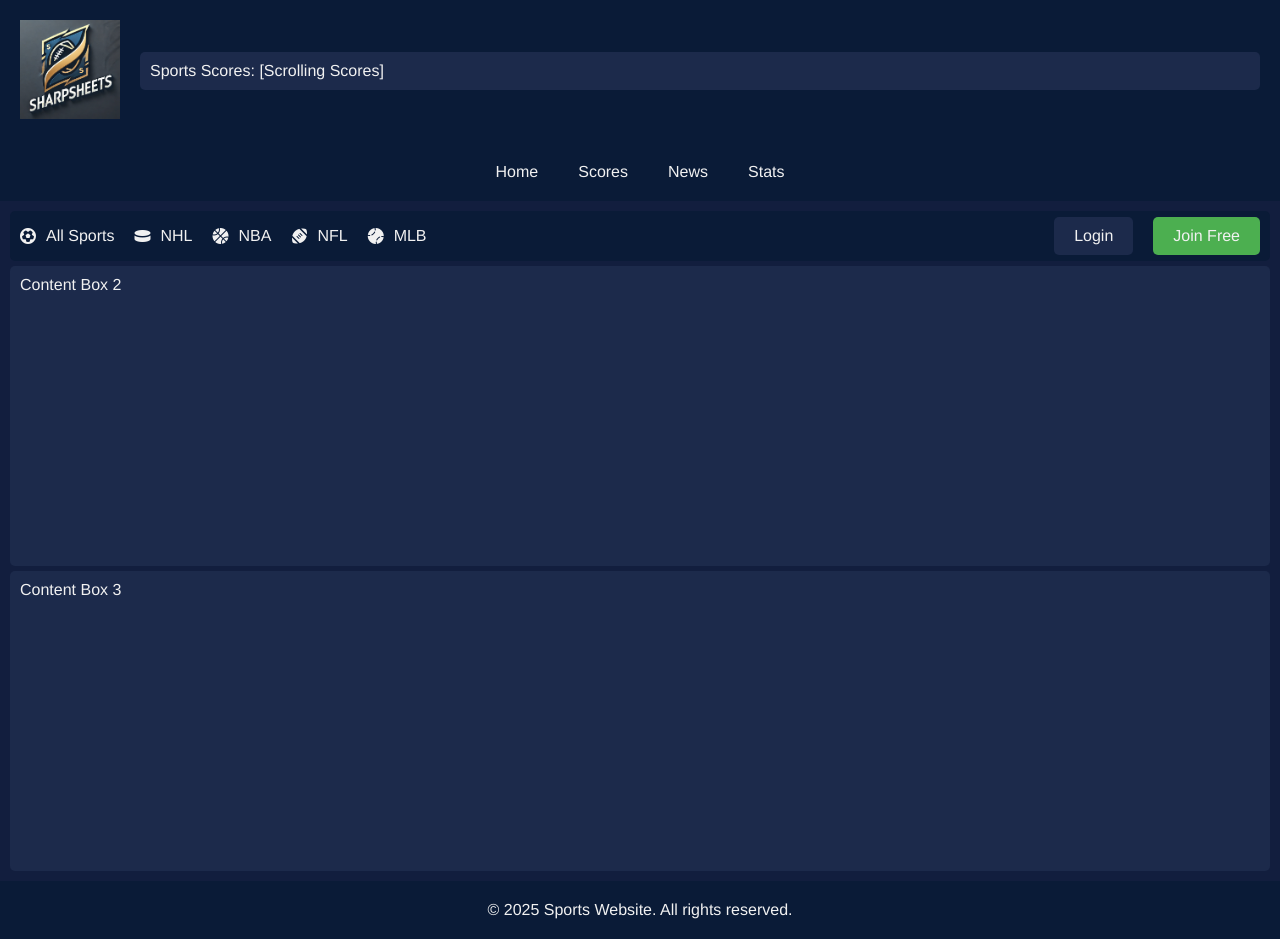
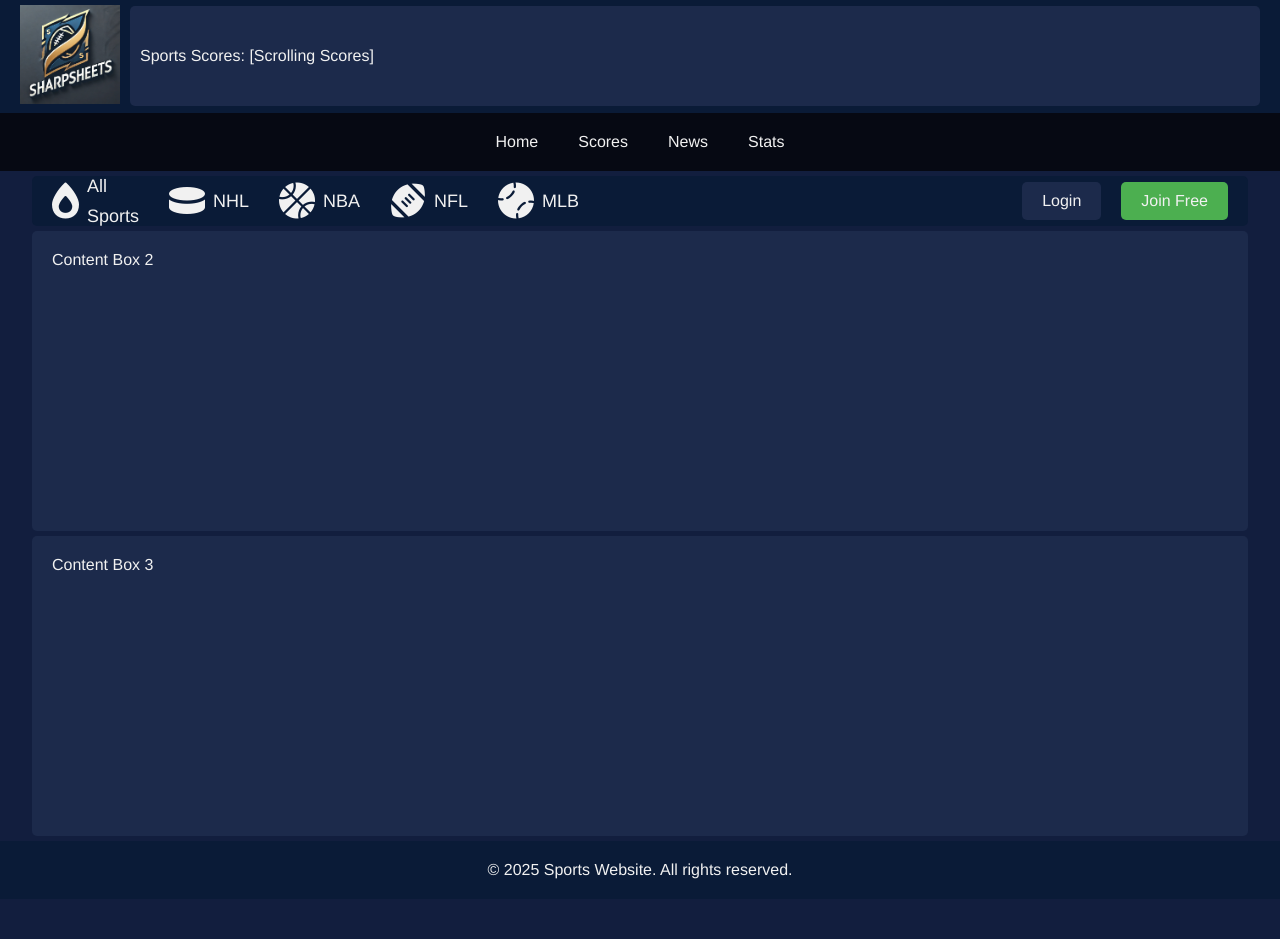
Before and after one commit to JayKon17/SharpSheet, a plain HTML site: page index.html in a window 1280 px wide. After the commit the page ends 899 px from the top, so only its background shows below. Drawn offline with Linux system fonts and the light colour scheme; a web font is replaced by a local one.

Commit message:
Final Update 2/16

```diff
--- a/css/style.css
+++ b/css/style.css
@@ -14,13 +14,17 @@ body {
 header {
   display: flex;
   align-items: center;
-  padding: 20px;
+  padding-left: 20px;
+  padding-right: 20px;
+  padding-top: 5px;
+  padding-bottom: 5px;
   background-color: #0a1b37; /* Darker Blue */
+  margin-bottom: 0;
 }
 
 .logo {
   flex: 0 0 auto;
-  margin-right: 20px;
+  margin-right: 10px;
 }
 
 .sports-scores {
@@ -30,10 +34,12 @@ header {
   background-color: #1c2a4b; /* Slightly lighter blue */
   padding: 10px;
   border-radius: 5px;
+  min-height: 100px;
+  align-content: center;
 }
 
 nav {
-  background-color: #0a1b37;
+  background-color: #000000af;
   padding: 10px 0;
   text-align: center;
   margin-bottom: 0; /* Remove bottom margin to eliminate space below navbar */
@@ -74,11 +80,10 @@ nav ul li:hover .submenu {
 }
 
 main {
-  padding: 10px;
+  padding: 5px;
   display: flex;
   flex-direction: column;
-  gap: 20px;
-  margin-top: 0; /* Remove top margin */
+  align-items: center;
 }
 
 .content-row {
@@ -89,10 +94,10 @@ main {
 
 .content-box {
   background-color: #1c2a4b;
-  padding: 10px;
+  padding: 20px;
   border-radius: 5px;
   height: 300px; /* Fixed height */
-  width: 100%;
+  width: 95vw;
   box-sizing: border-box;
 }
 
@@ -113,7 +118,27 @@ main {
   padding: 0;
   display: flex; /* Display items horizontally */
   justify-content: flex-start; /* Left-align links */
-  gap: 20px; /* Space between items */
+  gap: 30px; /* Space between items */
+}
+
+.sports-links a {
+  color: #f1f1f1;
+  text-decoration: none;
+  font-size: 18px; /* Keep the text font size unchanged */
+  display: flex;
+  align-items: center; /* Vertically center the icon and text */
+  line-height: 30px; /* Match line-height with icon size */
+}
+
+.sports-links a i {
+  margin-right: 8px; /* Space between icon and text */
+  font-size: 36px; /* Set the icon size */
+  display: inline-block; /* Ensure icon is treated as inline block */
+}
+
+.sports-links a span {
+  display: inline-block;
+  line-height: 0; /* Adjust the text height */
 }
 
 .sports-links li {
@@ -121,20 +146,8 @@ main {
   align-items: center;
 }
 
-.sports-links a {
-  color: #f1f1f1;
-  text-decoration: none;
-  font-size: 16px;
-  display: flex;
-  align-items: center;
-}
-
-.sports-links a i {
-  margin-right: 10px; /* Space between icon and text */
-}
-
 .sports-links a:hover {
-  color: #1c2a4b; /* Hover color */
+  color: #21325a; /* Hover color */
 }
 
 .spacer {
--- a/index.html
+++ b/index.html
@@ -41,7 +41,7 @@
       <div class="content-box content-1">
         <div class="left-links">
           <ul class="sports-links">
-            <li><a href="#"><i class="fas fa-soccer-ball"></i> All Sports</a></li> <!-- Multiple sports icon -->
+            <li><a href="#"><i class="fa-solid fa-fire-flame-simple"></i>All Sports</a></li> <!-- Multiple sports icon -->
             <li><a href="#"><i class="fas fa-hockey-puck"></i> NHL</a></li>
             <li><a href="#"><i class="fas fa-basketball-ball"></i> NBA</a></li>
             <li><a href="#"><i class="fas fa-football-ball"></i> NFL</a></li>
```
